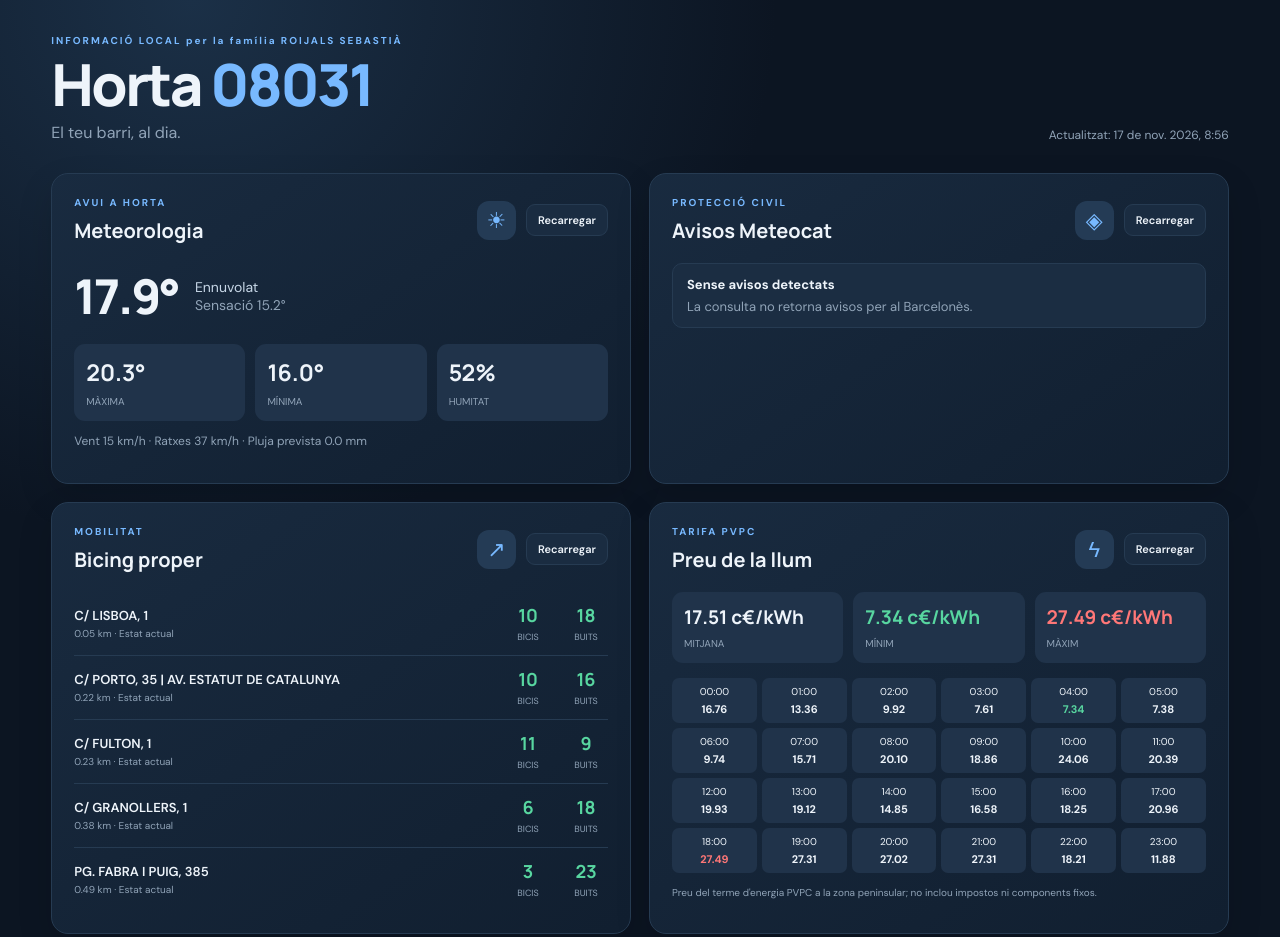
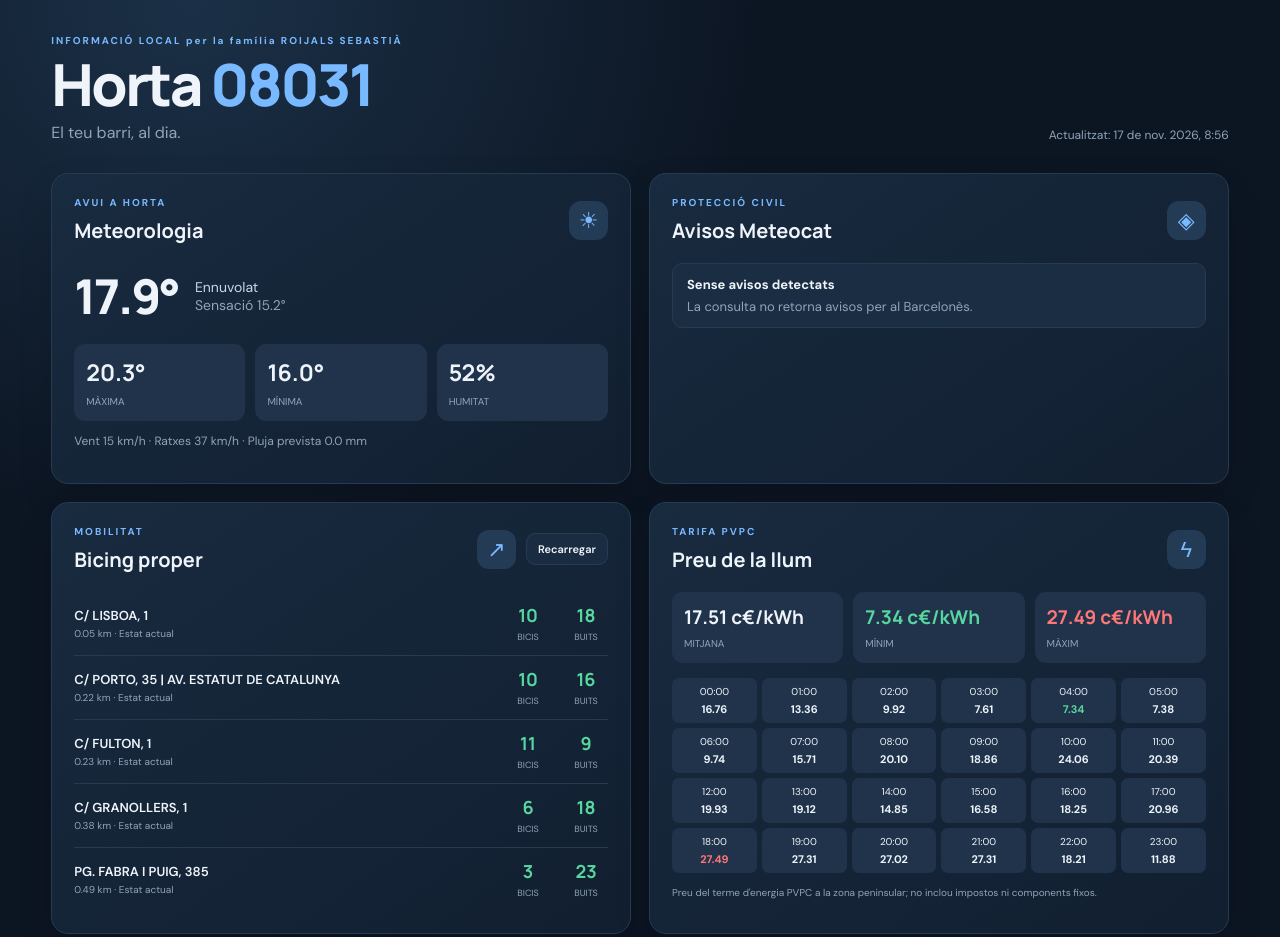
Before and after one commit to droijals/InfoHortaWebApp, a plain HTML site: page public/index.html in a window 1280 px wide. Shown: the top 937 px of the page. Drawn offline with Linux system fonts and the light colour scheme.

Commit message:
Elimina botons de recàrrega excepte Bicing

```diff
--- a/public/index.html
+++ b/public/index.html
@@ -38,12 +38,6 @@
         </div>
 
         <div class="panel-actions">
-          <button
-            class="secondary panel-reload"
-            data-section="weather"
-            type="button">
-            Recarregar
-          </button>
           <span class="icon">☀</span>
         </div>
       </div>
@@ -62,12 +56,6 @@
         </div>
 
         <div class="panel-actions">
-          <button
-            class="secondary panel-reload"
-            data-section="alerts"
-            type="button">
-            Recarregar
-          </button>
           <span class="icon">◈</span>
         </div>
       </div>
@@ -110,12 +98,6 @@
         </div>
 
         <div class="panel-actions">
-          <button
-            class="secondary panel-reload"
-            data-section="electricity"
-            type="button">
-            Recarregar
-          </button>
           <span class="icon">ϟ</span>
         </div>
       </div>
```
